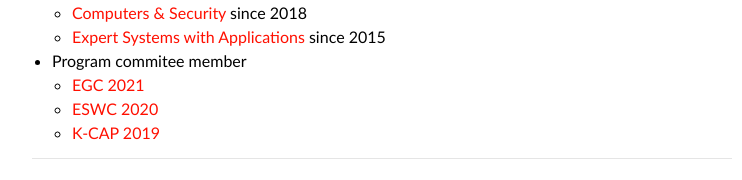
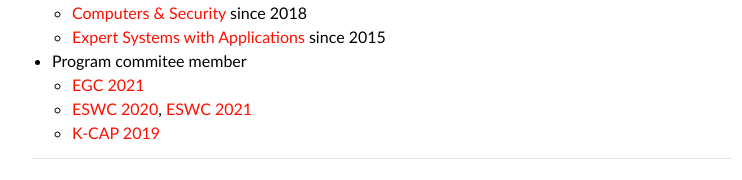
Before and after one commit to yoanchabot/yoanchabot.github.io, a Jekyll site: the page built from publications.md, in a window 1280 px wide. Shown: the part 1922-2102 px from the top of the page, without its empty margins (258-1000 px from the left). Built offline with Jekyll 4.4.1, drawn with Linux system fonts in a browser that asks for light colours.

Commit message:
Update publications.md

```diff
--- a/publications.md
+++ b/publications.md
@@ -55,5 +55,5 @@
 
 * Program commitee member
   * [EGC 2021](https://egc2021.sciencesconf.org/)
-  * [ESWC 2020](https://2020.eswc-conferences.org/)
+  * [ESWC 2020](https://2020.eswc-conferences.org/), [ESWC 2021](https://2021.eswc-conferences.org/)
   * [K-CAP 2019](http://www.k-cap.org/2019/)
```
